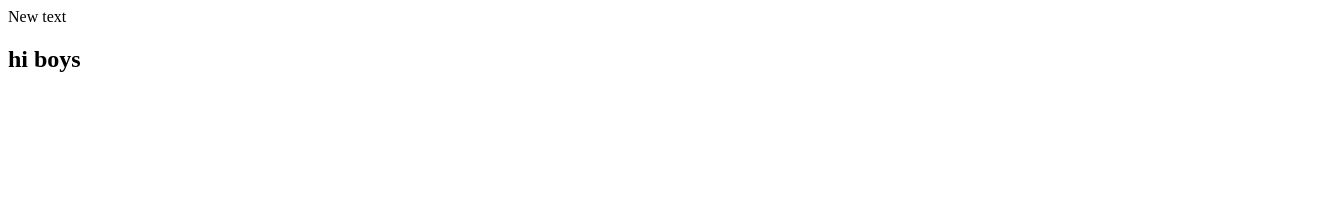
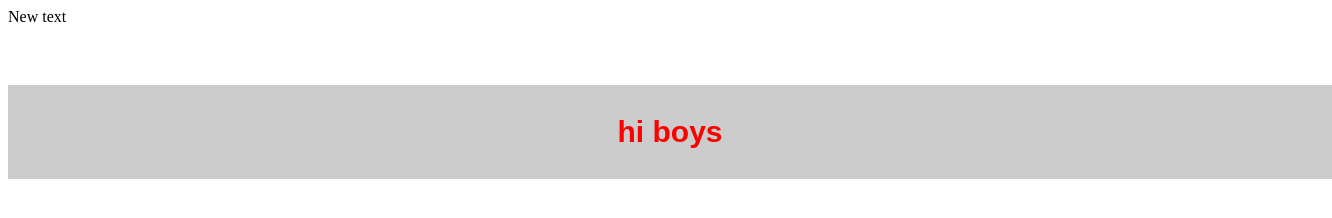
Before and after one commit to brainiakk/NewRepo, a plain HTML site: page index.html in a window 1280 px wide. Shown: the whole page, 1332 px wide, since content can reach past the window. Drawn offline with Linux system fonts and the light colour scheme.

Commit message:
Update made

```diff
--- a/index.html
+++ b/index.html
@@ -1,4 +1,4 @@
 <html>
-<p>New text</p>
-  <h2>hi boys</h2>
+<p>New text</p><br/>
+  <h2 style="color: red; font-size: 30px; font-family: arial; width: 100%; background: #ccc; text-align: center; padding: 30px;">hi boys</h2>
 </html>
```
